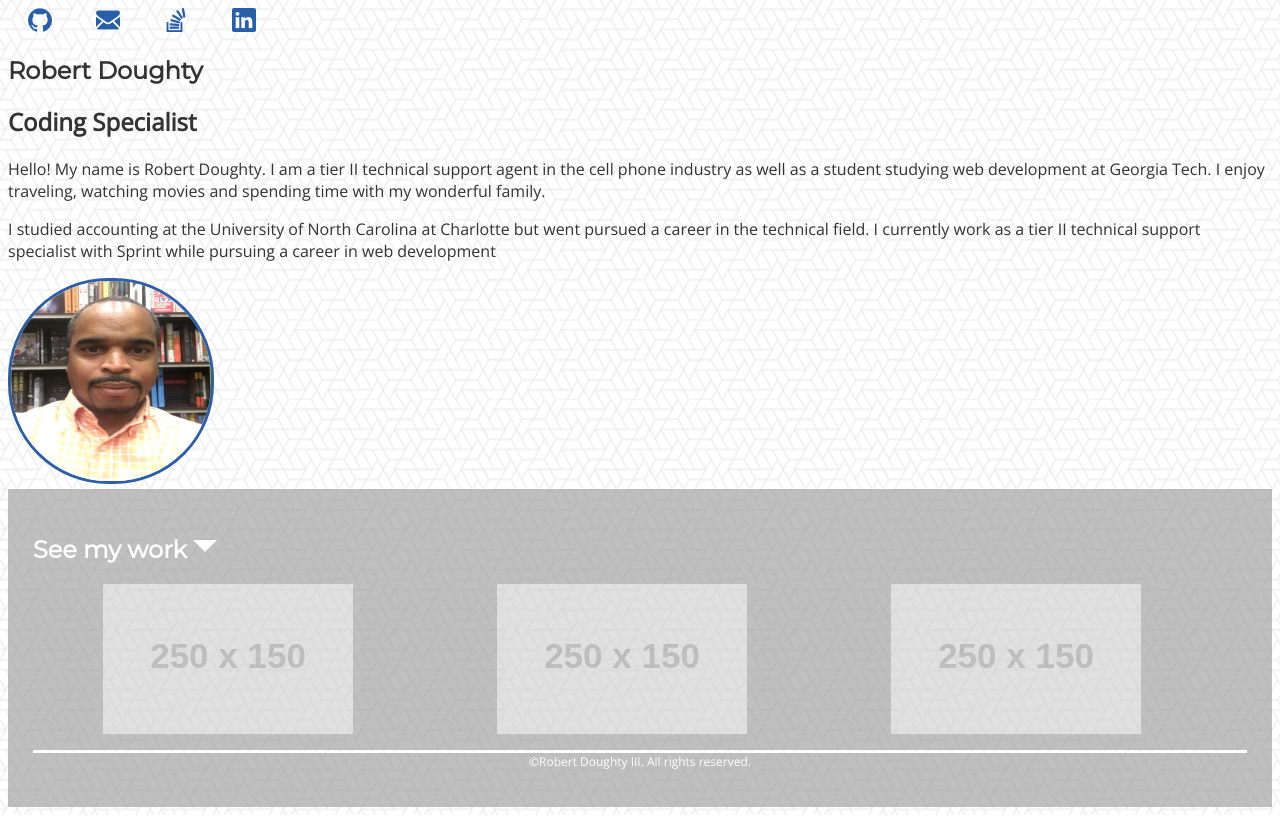
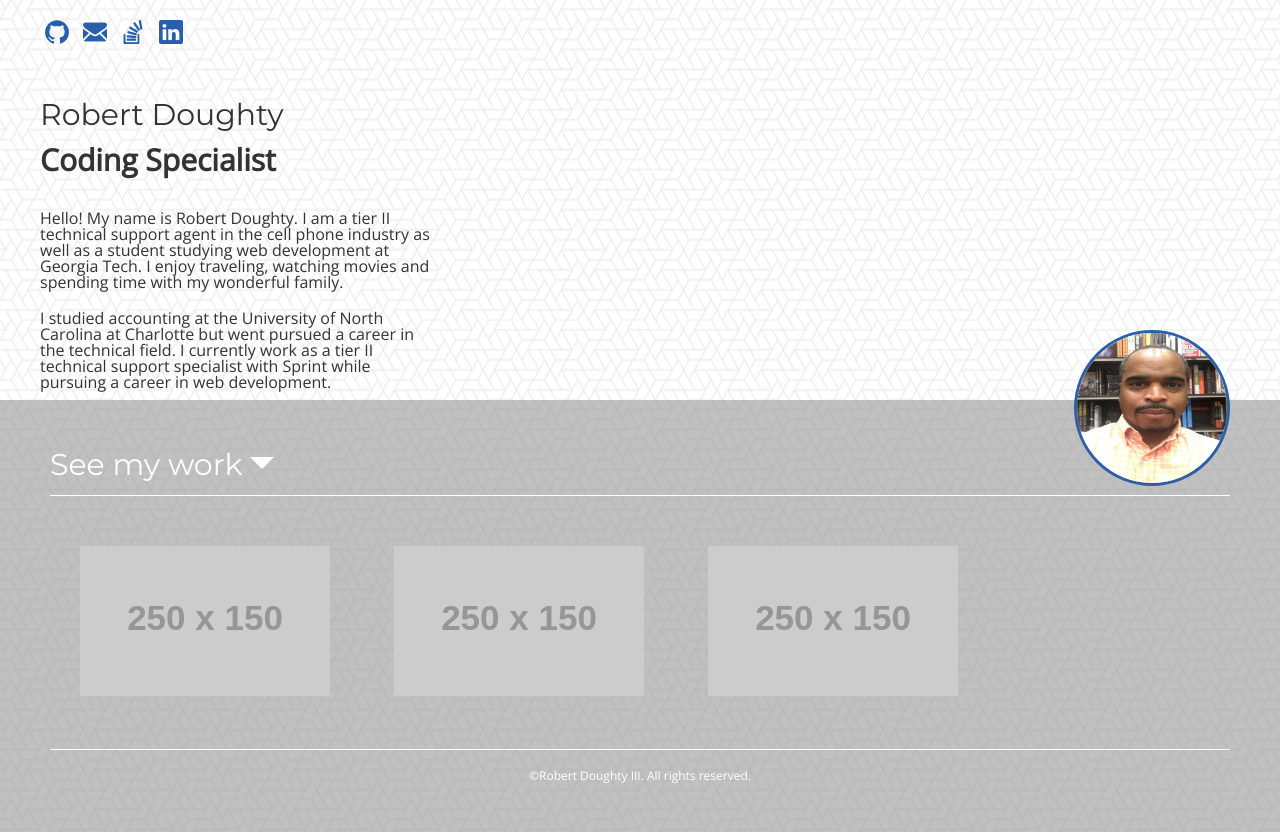
Before and after one commit to rjdoughty/hwportfolio, a plain HTML site: page index.html in a window 1280 px wide. Drawn offline with nearby package versions, Linux system fonts and the light colour scheme; placeholder pictures from the web are drawn by us.

Commit message:
Adding correct portfolio version

```diff
--- a/index.html
+++ b/index.html
@@ -4,28 +4,36 @@
   <meta charset="UTF-8">
   <meta name="viewport" content="width=device-width, initial-scale=1.0">
   <meta http-equiv="X-UA-Compatible" content="ie=edge">
+  <link rel="stylesheet" href="reset.css">
   <link rel="stylesheet" href="style.css">
   <title>Robert Doughty Coding Specialist </title>
   <link href="https://fonts.googleapis.com/css?family=Montserrat|Open+Sans" rel="stylesheet">
 
 </head>
 <body>
-<nav>
-  <a href="#"><image src="assets/github.png" atl="Github"></a>
-  <a href="#"><image src="assets/email.png" atl="Email"></a>
-  <a href="#"><image src="assets/overflow.png" alt="Stackoverflow"></a>
-  <a href="#"><image src="assets/linkedin.png" alt="Linkedin"></a>
-</nav>
+<main>
+  <div>
+  <div class="pic"><img id="selfie" src="assets/IMG_1384.jpg" alt="picture of Robert Doughty"></div>
+    <nav>
+      <a class="contact" href="#"><img src="assets/github.png" atl="Github"></a>
+      <a class="contact" href="#"><img src="assets/email.png" atl="Email"></a>
+      <a class="contact" href="#"><img src="assets/overflow.png" alt="Stackoverflow"></a>
+      <a class="contact" href="#"><img src="assets/linkedin.png" alt="Linkedin"></a>
+    </nav>
+
 <article>
   <h1>Robert Doughty</h1>
   <h1 class="title">Coding Specialist</h1>
   <p>Hello! My name is Robert Doughty.  I am a tier II technical support agent in the cell phone industry as well as a student studying web development at Georgia Tech. I enjoy traveling, watching movies and spending time with my wonderful family. </p>
-  <p>I studied accounting at the University of North Carolina at Charlotte but went pursued a career in the technical field.  I currently work as a tier II technical support specialist with Sprint while pursuing a career in web development</p>
-  <image id="selfie" src="assets/IMG_1384.jpg" alt="picture of Robert Doughty">
+
+  <p>I studied accounting at the University of North Carolina at Charlotte but went pursued a career in the technical field.  I currently work as a tier II technical support specialist with Sprint while pursuing a career in web development.</p>
+
+</div>
 </article>
-  <section>
-  <h2>See my work <image src="assets/arrow.png" alt="arrow"> </h2>
-
+<section>
+  <header>
+  <h2>See my work <img src="assets/arrow.png" alt="arrow"> </h2>
+  </header>
   <a class="mywork" href="https://placeholder.com"><img src="http://via.placeholder.com/250x150"></a>
   <a class="mywork" href="https://placeholder.com"><img src="http://via.placeholder.com/250x150"></a>
   <a class="mywork" href="https://placeholder.com"><img src="http://via.placeholder.com/250x150"></a>
@@ -34,5 +42,8 @@
   <p class="foot">©Robert Doughty III. All rights reserved.</p>
 </footer>
 </section>
+
+</main>
+
 </body>
 </html>
--- /dev/null
+++ b/reset.css
@@ -0,0 +1,48 @@
+/* http://meyerweb.com/eric/tools/css/reset/
+   v2.0 | 20110126
+   License: none (public domain)
+*/
+
+html, body, div, span, applet, object, iframe,
+h1, h2, h3, h4, h5, h6, p, blockquote, pre,
+a, abbr, acronym, address, big, cite, code,
+del, dfn, em, img, ins, kbd, q, s, samp,
+small, strike, strong, sub, sup, tt, var,
+b, u, i, center,
+dl, dt, dd, ol, ul, li,
+fieldset, form, label, legend,
+table, caption, tbody, tfoot, thead, tr, th, td,
+article, aside, canvas, details, embed,
+figure, figcaption, footer, header, hgroup,
+menu, nav, output, ruby, section, summary,
+time, mark, audio, video {
+	margin: 0;
+	padding: 0;
+	border: 0;
+	font-size: 100%;
+	font: inherit;
+	vertical-align: baseline;
+}
+/* HTML5 display-role reset for older browsers */
+article, aside, details, figcaption, figure,
+footer, header, hgroup, menu, nav, section {
+	display: block;
+}
+body {
+	line-height: 1;
+}
+ol, ul {
+	list-style: none;
+}
+blockquote, q {
+	quotes: none;
+}
+blockquote:before, blockquote:after,
+q:before, q:after {
+	content: '';
+	content: none;
+}
+table {
+	border-collapse: collapse;
+	border-spacing: 0;
+}
--- a/style.css
+++ b/style.css
@@ -1,47 +1,81 @@
-
-h1, h2 {
-    font-family: 'Montserrat', sans-serif;
-
-}
-p {
-    font-family: 'Open Sans', sans-serif;
-}
-body{
+body {
     background-image: url("assets/bckgrnd.png");
 }
-section{
-    background-color: #969696;
-    opacity: 0.60;
-    padding: 25px;
-    color: #FFFFFF;
-    border-top: 1px solid white;
 
-}
-#selfie{
-    border: 3px solid #2c5fa8;
-    width: 200px;
-    height: 200px;
-    border-radius: 100px;
-    font-size: 20px;
-}
-
-a {
-    padding: 20px;
+main {
+    display: grid;
+    height: 100%;
+    grid-template-rows: 600px 1fr;
+    grid-template-columns: 1fr;
 }
 
 article {
     color: #333333;
+    padding: 30x;
+    width: auto;
+    height: auto;
+    margin-left: 40px;
+    margin-right: 20px;
 }
-.mywork {
-    padding: 60px;
-    margin: 10px;
+section{
+    background: rgba(150, 150, 150, 0.6);
+    padding: 50px;
+    color: #FFFFFF;
+    height: auto;
+    width: auto;
+
+}
+.mywork{
+    padding: 30px;
+    margin-bottom: 50px;
+}
+
+nav {
+    width: 150px;
+    display: block;
+    margin-left: auto;
+    margin-right: auto;
     padding-bottom: 30px;
 }
 
-.foot {
+footer {
     text-align: center;
     font-size: 12px;
-    border-top: 3px solid white;
+    border-top: 1px solid white;
+    margin-top: 50px;
+
+}
+.contact {
+
+    padding-left: 5px;
+    padding-right: 5px;
+}
+
+h1, h2 {
+    font-family: 'Montserrat', sans-serif;
+    font-size: 30px;
+    padding-bottom: 15px;
+}
+header {
+    border-bottom: 1px solid white;
+    margin-bottom: 50px;
+}
+
+p {
+    font-family: 'Open Sans', sans-serif;
+    padding-top: 20px;
+}
+
+#selfie {
+    border: 3px solid #2c5fa8;
+    width: 150px;
+    height: 150px;
+    border-radius: 100px;
+    margin-bottom: 30px;
+    margin-top: 30px;
+    display: block;
+    margin-left: auto;
+    margin-right: auto;
 
 }
 
@@ -50,3 +84,29 @@ article {
     font-family: 'Open Sans', sans-serif;
     font-size: 30;
 }
+
+@media only screen and (min-width: 600px){
+
+main {
+    grid-template-rows: 400px 1fr;
+}
+
+nav {
+    position: absolute;
+    left: 40px;
+    top: 20px;
+
+}
+article {
+    position: absolute;
+    top: 100px;
+    width: 400px;
+}
+
+.pic{
+    position: absolute;
+    right: 50px;
+    top: 300px;
+
+   }
+}
```
Also changed, not shown: 1 other file.
